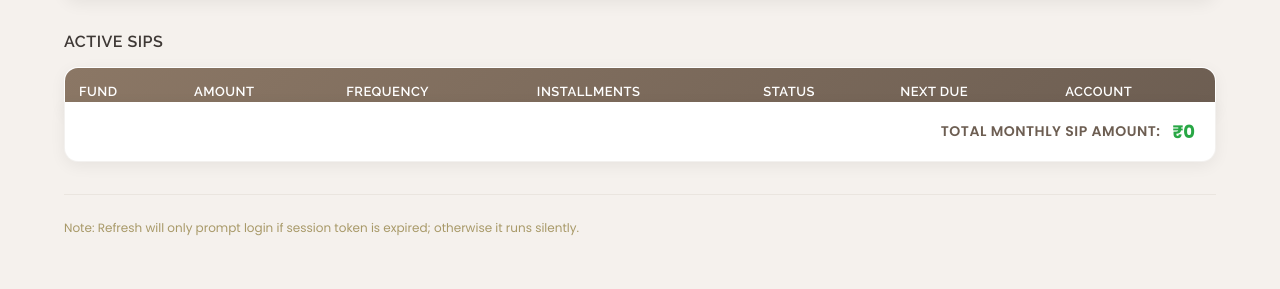
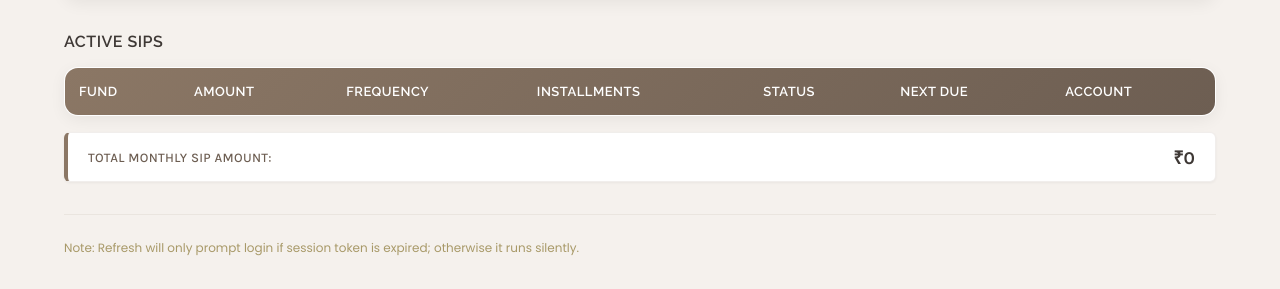
Before and after one commit to thecoducer/investment-portfolio-tracker, a Flask app: page /holdings in a window 1280 px wide. Shown: the part 607-896 px from the top of the page. Before the commit the page ends 843 px from the top, so only its background shows below. Run offline with Flask 3, Linux system fonts and the light colour scheme; data that the repository does not hold is empty; parts of the project's set-up code (start-up, migrations or seed data) failed here and were passed over.

Commit message:
Added total SIP monthly amount badge

```diff
--- a/static/styles.css
+++ b/static/styles.css
@@ -302,33 +302,40 @@ body.dark-theme .theme-toggle:hover {
   font-family: 'Raleway', sans-serif;
 }
 
-/* SIP Total Summary */
-.sip-total {
+/* SIP Total Badge - Standalone component */
+.sip-total-badge {
   display: flex;
-  justify-content: flex-end;
   align-items: center;
-  gap: 12px;
-  padding: 16px 20px;
+  justify-content: space-between;
+  padding: 12px 20px;
   background: #fff;
-  border: 1px solid rgba(139, 119, 101, 0.1);
-  border-top: none;
-  border-radius: 0 0 14px 14px;
-  margin-top: -14px;
-  box-shadow: 0 4px 16px rgba(0, 0, 0, 0.06);
+  border: 1px solid rgba(139, 119, 101, 0.12);
+  border-left: 4px solid #8b7765;
+  border-radius: 6px;
+  margin-top: 16px;
+  box-shadow: 0 1px 3px rgba(0, 0, 0, 0.05);
+  transition: all 0.2s ease;
+}
+
+.sip-total-badge:hover {
+  box-shadow: 0 2px 6px rgba(0, 0, 0, 0.08);
+  border-left-color: #6d5e52;
 }
 
 .sip-total-label {
-  font-size: 14px;
-  font-weight: 600;
+  font-size: 13px;
+  font-weight: 500;
   color: #6d5e52;
+  font-family: 'Karla', sans-serif;
   text-transform: uppercase;
-  letter-spacing: 0.5px;
+  letter-spacing: 0.3px;
 }
 
 .sip-total-value {
   font-size: 18px;
   font-weight: 700;
-  color: #28a745;
+  color: #3e3835;
+  font-family: 'Karla', sans-serif;
 }
 
 /* ============ TABLES ============ */
@@ -597,9 +604,16 @@ body.dark-theme tbody tr:hover {
   box-shadow: inset 0 0 10px rgba(212, 204, 192, 0.08);
 }
 
-body.dark-theme .sip-total {
+body.dark-theme .sip-total-badge {
   background: #1a1613;
-  border-color: rgba(212, 204, 192, 0.1);
+  border-color: rgba(212, 204, 192, 0.15);
+  border-left-color: #8b7765;
+  box-shadow: 0 1px 3px rgba(0, 0, 0, 0.3);
+}
+
+body.dark-theme .sip-total-badge:hover {
+  box-shadow: 0 2px 6px rgba(0, 0, 0, 0.4);
+  border-left-color: #a89984;
 }
 
 body.dark-theme .sip-total-label {
@@ -607,7 +621,7 @@ body.dark-theme .sip-total-label {
 }
 
 body.dark-theme .sip-total-value {
-  color: #50c878;
+  color: #e8ddd0;
 }
 
 body.dark-theme .section-wrapper h2 {
--- a/templates/holdings.html
+++ b/templates/holdings.html
@@ -88,7 +88,7 @@
 </thead>
 <tbody id="sips_tbody"></tbody>
 </table>
-<div class="sip-total">
+<div class="sip-total-badge">
 <span class="sip-total-label">Total Monthly SIP Amount:</span>
 <span class="sip-total-value" id="sip_total_amount">₹0</span>
 </div>
```
